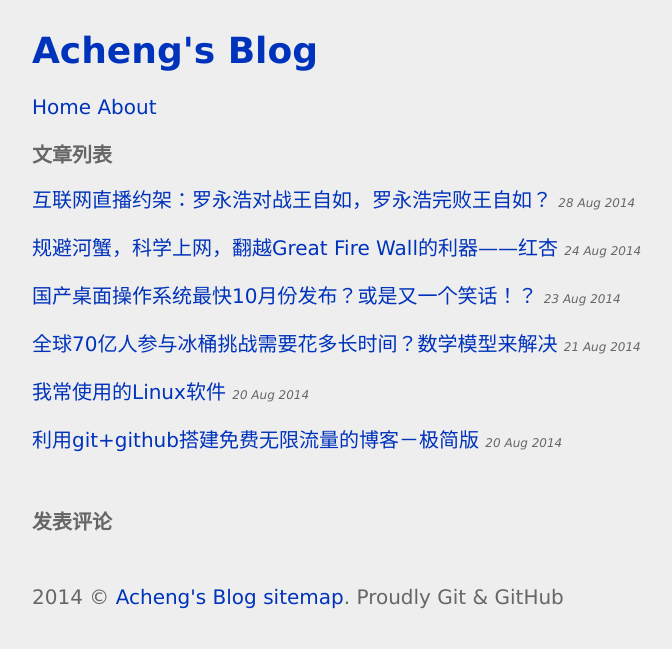
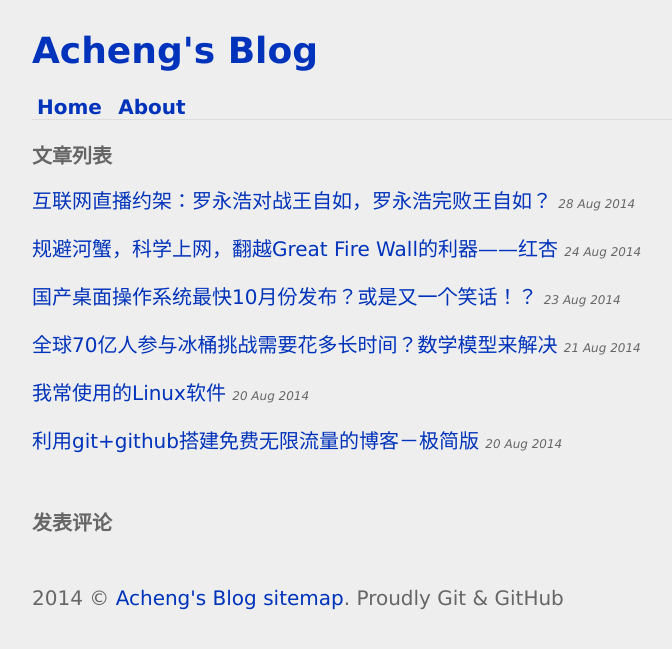
Before and after one commit to acgeodesy/acgeodesy.github.io, a Jekyll site: the page built from index.html, in a window 1280 px wide. Shown: the top 649 px of the page, without its empty margins (128-800 px from the left). Built offline with Jekyll 4.4.1, drawn with Linux system fonts in a browser that asks for light colours; comment, search, counter and statistics services are not loaded.

Commit message:
navigation

```diff
--- a/css/style.css
+++ b/css/style.css
@@ -16,3 +16,5 @@ pre,blockquote{border-left:#ddd 10px solid;background:#e6e6e6;padding:10px;margi
 .ds-powered-by,.ds-dialog-footer{display:none;}
 .ds-textarea-wrapper textarea{height:120px!important;font-size:18px!important;}
 .ds-comment-body p{font-size: 18px!important;}
+#navigation {border-bottom:#ddd 1px solid;}
+#navigation a{font-weight:bold;margin:5px;}
```
